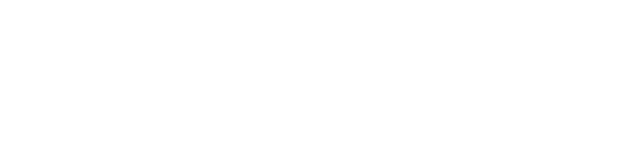
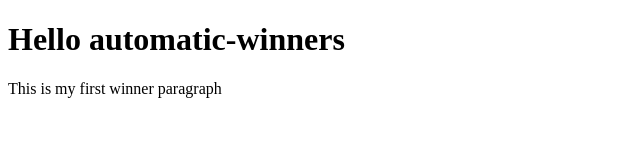
Before and after one commit to alejo9226/automatic-winner, a plain HTML site: page index.html in a window 1280 px wide. Shown: the whole page, without its empty margins (0-640 px from the left). Drawn offline with Linux system fonts and the light colour scheme.

Commit message:
Feature change title
* Change Title and add h1

* Add paragraph

```diff
--- a/index.html
+++ b/index.html
@@ -4,11 +4,13 @@
 <head>
     <meta charset="UTF-8">
     <meta name="viewport" content="width=device-width, initial-scale=1.0">
-    <title>Document</title>
+    <title>automatic-winner</title>
+
 </head>
 
 <body>
-
+    <h1>Hello automatic-winners</h1>
+    <p>This is my first winner paragraph</p>
 </body>
 
 </html>
```
